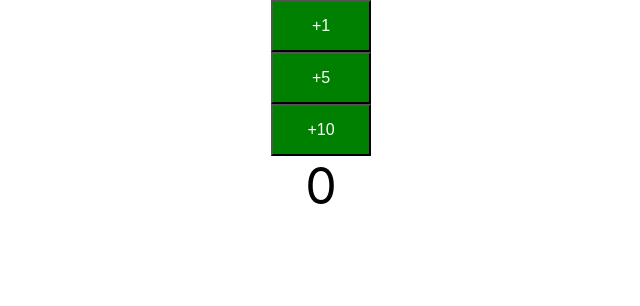
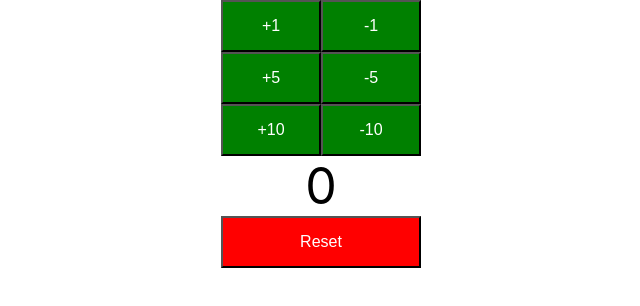
Before and after one commit to dextermayhewjd/first_full_stack_application, a React (Create React App) app: page / in a window 1280 px wide. Shown: the top 306 px of the page, without its empty margins (319-959 px from the left). Built offline with nearby package versions, Linux system fonts and the light colour scheme.

Commit message:
create a decrease method and a reset method
only need to add button using so called decrementMethod added in parent class and link that in children class using this.props.decrementhod

```diff
--- a/src/components/counter/Counter.css
+++ b/src/components/counter/Counter.css
@@ -11,3 +11,10 @@ button{
     padding: 15px 30px;
 
 }
+.reset{
+  font-size: 16px;
+  background-color: red;
+  padding: 15px 30px;
+  color: white;
+  width: 200px;
+}
--- a/src/components/counter/Counter.jsx
+++ b/src/components/counter/Counter.jsx
@@ -15,6 +15,8 @@ class Counter extends Component{
     }
 
     this.increment = this.increment.bind(this)
+    this.decrement = this.decrement.bind(this)
+    this.reset = this.reset.bind(this)
   }
 
   increment(by){
@@ -28,18 +30,38 @@ class Counter extends Component{
       )
 
 }
+decrement(by){
+  // console.log(`increment from parent - ${by}`)
+
+  this.setState(
+    (prevState) => {
+      // define a arrow function to return counter back
+      return {counter: prevState.counter - by}
+    }
+    )
+
+}
+reset(){
+  this.setState(
+    (prevState) =>{
+      return {counter: 0}
+    }
+  )
+}
+
 
 
   render() {
     return (
       <div className="counter">
       {/* <LearningComponents></LearningComponents> */}
-      <CounterButton by ={1} incrementMethod={this.increment}/>
+      <CounterButton by ={1} incrementMethod={this.increment}decrementMethod={this.decrement}/>
       {/* could use COounter by = "1" in this case 1 would be string instead of value */}
       {/* only using this {}way could assign a integer value to it */}
-      <CounterButton by ={5} incrementMethod={this.increment}/>
-      <CounterButton by ={10} incrementMethod={this.increment}/>
+      <CounterButton by ={5} incrementMethod={this.increment}decrementMethod={this.decrement}/>
+      <CounterButton by ={10} incrementMethod={this.increment}decrementMethod={this.decrement}/>
       <span className="count">{this.state.counter}</span>
+      <div><button className="reset" onClick={this.reset}>Reset</button></div>
       </div>
     );
   }
@@ -60,6 +82,7 @@ class CounterButton extends Component{
     }
 
     this.increment = this.increment.bind(this)
+    this.decrement = this.decrement.bind(this)
   }
 
 
@@ -72,6 +95,7 @@ class CounterButton extends Component{
     <div className="counter">
       {/* <button onclick={someJSMethodCall()}>+1</button> */}
       <button onClick={this.increment}>+{this.props.by}</button>
+      <button onClick={this.decrement}>-{this.props.by}</button>
       {/* <span className="count" */}
       {/* //define inline javascript css in jsx */}
       {/* // style={style} */}
@@ -92,7 +116,13 @@ class CounterButton extends Component{
  });
   this.props.incrementMethod(this.props.by);
  }
+ decrement(){
 
+this.setState({
+counter: this.state.counter - this.props.by ,
+});
+this.props.decrementMethod(this.props.by);
+}
 }
 
 CounterButton.defaultProps = {
```
